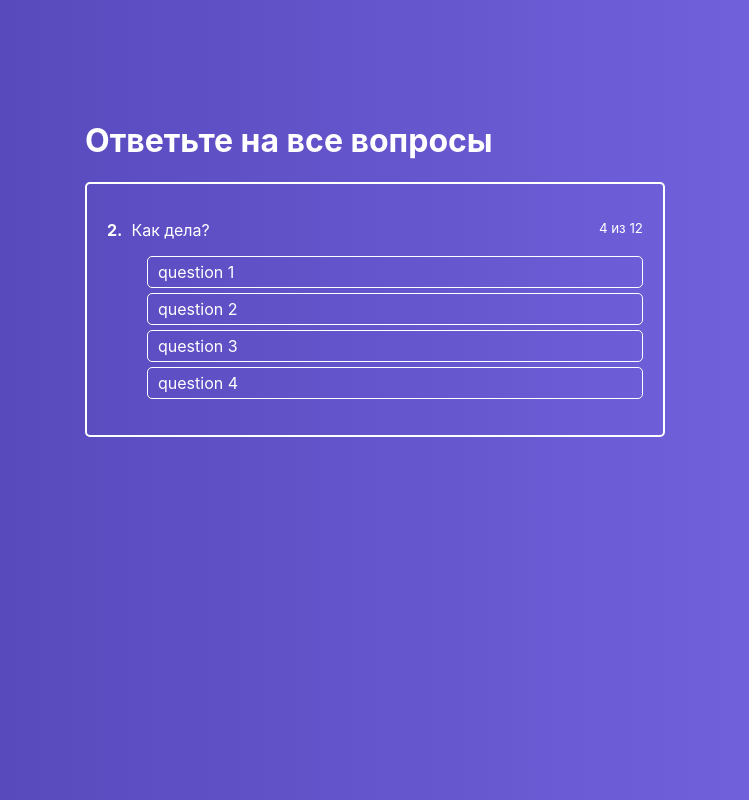
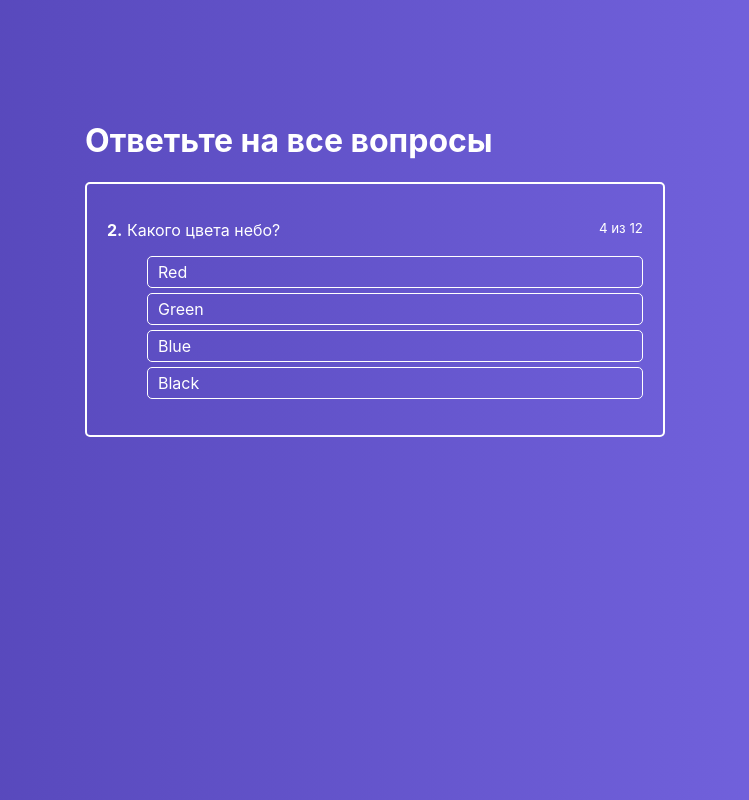
Before and after one commit to GreyTob/React-component-practice, a React (Create React App) app: page / in a window 1280 px wide. Shown: the whole page, without its empty margins (265-1014 px from the left). Built offline with nearby package versions, Linux system fonts and the light colour scheme.

Commit message:
click handler

```diff
--- a/src/components/ActiveQuiz/ActiveQuiz.js
+++ b/src/components/ActiveQuiz/ActiveQuiz.js
@@ -2,12 +2,14 @@ import React from "react"
 import classes from "./ActiveQuiz.module.css"
 import AnswerList from "./AnswersList/AnswersList"
 
-const ActiveQuiz = props => (
+const ActiveQuiz = props => {
+  //console.log('ActivQuiz', props)
+  return(
     <div className={classes.ActiveQuiz}>
       <p className={classes.Questions}>
       <span>
         <strong>2.</strong>&nbsp;
-        Как дела?
+        {props.question}
       </span>
         <small>4 из 12</small>
       </p>
@@ -15,11 +17,13 @@ const ActiveQuiz = props => (
       <ul>
         <AnswerList
           answers={props.answers}
+          onAnswerClick={props.onAnswerClick}
         />
       </ul>
 
     </div>
   )
+}
 
 
 export default ActiveQuiz
--- a/src/components/ActiveQuiz/AnswersList/AnswerItem/AnswerItem.js
+++ b/src/components/ActiveQuiz/AnswersList/AnswerItem/AnswerItem.js
@@ -2,9 +2,11 @@ import React from "react"
 import classec from "./AnswerItem.module.css"
 
 const AnswerItem = props => {
+  //console.log(props)
   return (
     <li
       className={classec.AnswerItem}
+      onClick={() => props.onAnswerClick(props.answer.id)}
     >
       {props.answer.text}
     </li>
--- a/src/components/ActiveQuiz/AnswersList/AnswersList.js
+++ b/src/components/ActiveQuiz/AnswersList/AnswersList.js
@@ -2,16 +2,22 @@ import React from "react"
 import classes from "./AnswersList.module.css"
 import AnswerItem from "./AnswerItem/AnswerItem"
 
-const AnswersList = props => (
+const AnswersList = props => {
+  //console.log('list', props);
+  return(
     <ul className={classes.AnswersList}>
       { props.answers.map((answer, index) => {
         return (
           <AnswerItem
             key={index}
-        answer={answer}/>
+            answer={answer}
+            onAnswerClick={props.onAnswerClick}
+          />
         )
       }) }
     </ul>
   )
+}
+
 
 export default AnswersList
--- a/src/containers/Quiz/Quiz.js
+++ b/src/containers/Quiz/Quiz.js
@@ -6,14 +6,20 @@ class Quiz extends Component {
   state = {
     quiz: [
       {
+        questions: 'Какого цвета небо?',
+        rightAnswerId: 3,
         answers: [
-          {text: 'question 1'},
-          {text: 'question 2'},
-          {text: 'question 3'},
-          {text: 'question 4'},
+          {text: 'Red', id: 1},
+          {text: 'Green', id: 2},
+          {text: 'Blue', id: 3},
+          {text: 'Black', id: 4},
         ]
       },
     ],
+  }
+
+  onAnswerClickHandler = (answerId) => {
+    console.log('anserId: ', answerId)
   }
 
   render() {
@@ -25,6 +31,8 @@ class Quiz extends Component {
           <h1>Ответьте на все вопросы</h1>
           <ActiveQuiz
             answers={this.state.quiz[0].answers}
+            question={this.state.quiz[0].questions}
+            onAnswerClick={this.onAnswerClickHandler}
           />
         </div>
 
```
Lines whose indentation alone changed are shown as unchanged.
